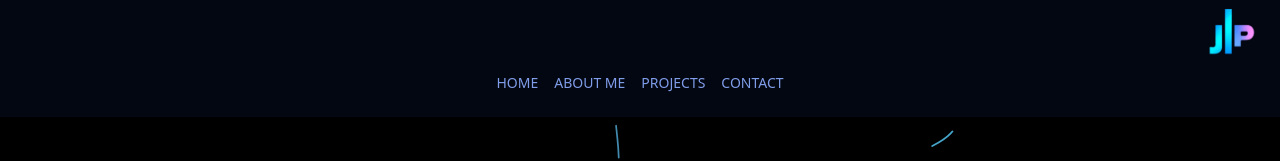
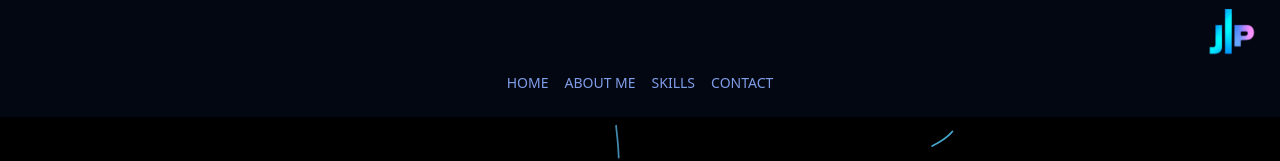
Before and after one commit to Joao-Franca/portfolio, a React (Vite) app: page / in a window 1280 px wide. Shown: the top 161 px of the page. Built offline with nearby package versions, Linux system fonts and the light colour scheme.

Commit message:
terciary

```diff
--- a/src/App.tsx
+++ b/src/App.tsx
@@ -9,9 +9,20 @@ function App() {
   return (
     <div className="bg-black fixed overflow-x-hidden  h-full m-0 p-0">
       <Header />
-      <Main />
-      <About />
-      <Skills />
+      {/* Seção Principal */}
+      <section id="home">
+        <Main />
+      </section>
+
+      {/* Seção Sobre Mim */}
+      <section id="about">
+        <About />
+      </section>
+
+      {/* Seção Habilidades */}
+      <section id="skills">
+        <Skills />
+      </section>
    </div>
   )
 }
--- a/src/components/Header/Header.tsx
+++ b/src/components/Header/Header.tsx
@@ -1,8 +1,5 @@
 import "../../App.css";
 import Marca from "/Marca.svg";
-
-
-
 
 const Header = () => {
   return (
@@ -34,40 +31,28 @@ const Header = () => {
               </svg>
             </div>
 
-            {/* Dropdown Menu */}
+            {/* Dropdown Menu - Mobile */}
             <ul
               tabIndex={0}
               className="menu menu-sm dropdown-content bg-gray-950 rounded-md z-10 mt-3 w-52 p-2 shadow transition duration-200"
             >
               <li>
-                <a
-                  href="#"
-                  className=" hover:bg-gray-800 transition duration-200 p-2 rounded"
-                >
+                <a href="#home" className="hover:bg-gray-800 transition duration-200 p-2 rounded">
                   HOME
                 </a>
               </li>
               <li>
-                <a
-                  href="#"
-                  className=" hover:bg-gray-800 transition duration-200 p-2 rounded"
-                >
+                <a href="#about" className="hover:bg-gray-800 transition duration-200 p-2 rounded">
                   ABOUT ME
                 </a>
               </li>
               <li>
-                <a
-                  href="#"
-                  className=" hover:bg-gray-800 transition duration-200 p-2 rounded"
-                >
-                  PROJECTS
+                <a href="#skills" className="hover:bg-gray-800 transition duration-200 p-2 rounded">
+                  SKILLS
                 </a>
               </li>
               <li>
-                <a
-                  href="#"
-                  className=" hover:bg-gray-800 transition duration-200 p-2 rounded"
-                >
+                <a href="#contact" className="hover:bg-gray-800 transition duration-200 p-2 rounded">
                   CONTACT
                 </a>
               </li>
@@ -82,34 +67,22 @@ const Header = () => {
         <div className="navbar-center hidden lg:flex">
           <ul className="menu menu-horizontal px-1 text-white">
             <li>
-              <a
-                href="#"
-                className="hover:bg-gray-800 transition duration-200 p-2 rounded"
-              >
+              <a href="#home" className="hover:bg-gray-800 transition duration-200 p-2 rounded">
                 HOME
               </a>
             </li>
             <li>
-              <a
-                href="#"
-                className="hover:bg-gray-800 transition duration-200 p-2 rounded"
-              >
+              <a href="#about" className="hover:bg-gray-800 transition duration-200 p-2 rounded">
                 ABOUT ME
               </a>
             </li>
             <li>
-              <a
-                href="#"
-                className="hover:bg-gray-800 transition duration-200 p-2 rounded"
-              >
-                PROJECTS
+              <a href="#skills" className="hover:bg-gray-800 transition duration-200 p-2 rounded">
+                SKILLS
               </a>
             </li>
             <li>
-              <a
-                href="#"
-                className="hover:bg-gray-800 transition duration-200 p-2 rounded"
-              >
+              <a href="#contact" className="hover:bg-gray-800 transition duration-200 p-2 rounded">
                 CONTACT
               </a>
             </li>
@@ -118,6 +91,6 @@ const Header = () => {
       </div>
     </div>
   );
-}
+};
 
 export default Header;
```
